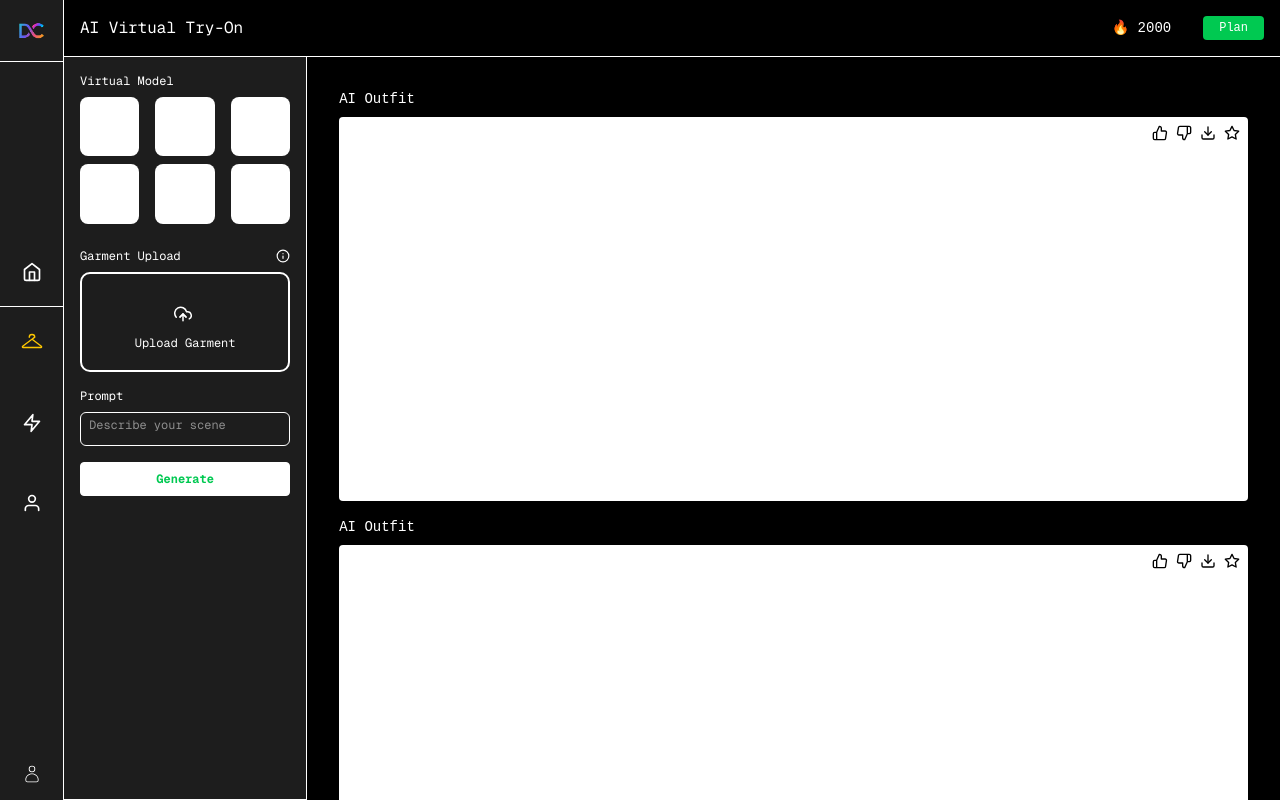
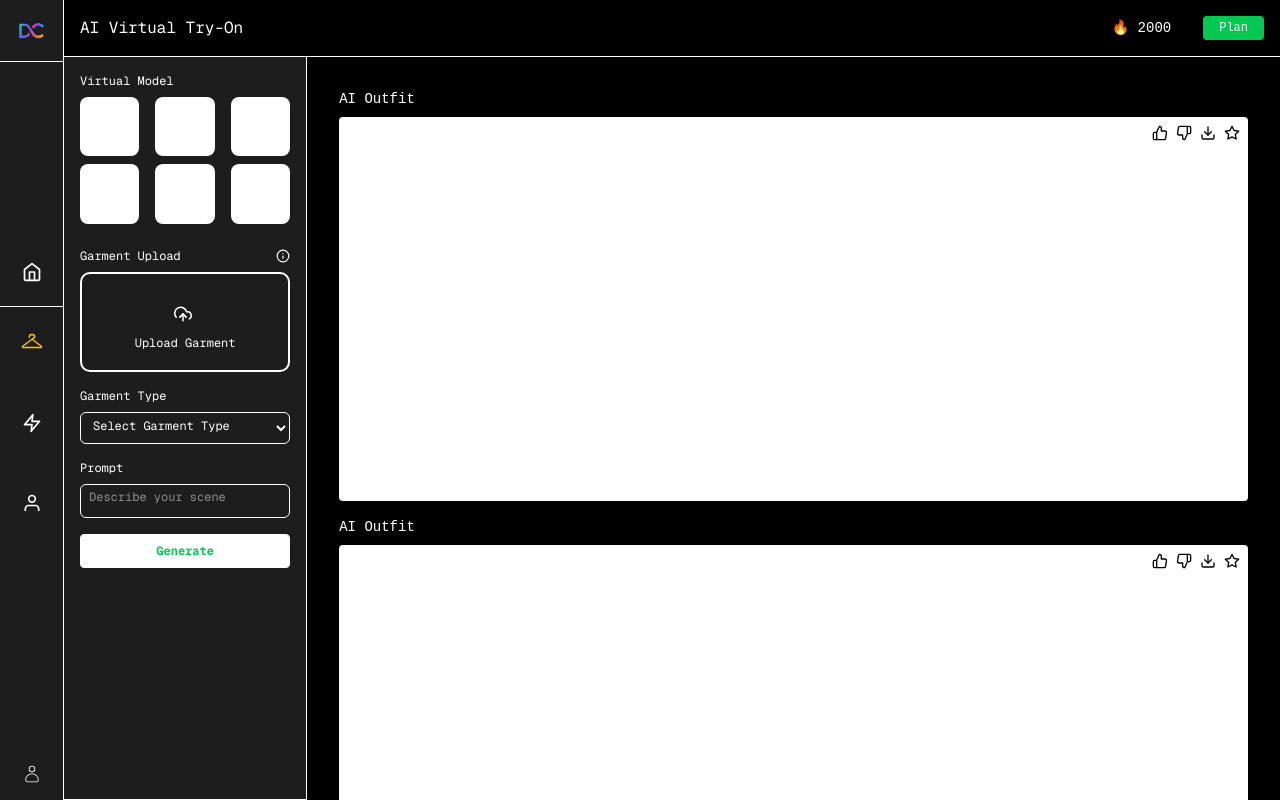
Before and after one commit to ShraddhaSharma24/dcversewebsite, a Next.js app: page /AITryOn in a window 1280 px wide. Built offline with nearby package versions, Linux system fonts and the light colour scheme.

Commit message:
feat: added the dropdown menu

```diff
--- a/src/app/components/TryOnPanel.tsx
+++ b/src/app/components/TryOnPanel.tsx
@@ -8,6 +8,7 @@ export default function TryOnPanel() {
   const [prompt, setPrompt] = useState("");
   const [uploadedFile, setUploadedFile] = useState<File | null>(null);
   const [previewUrl, setPreviewUrl] = useState<string | null>(null);
+  const [garmentType, setGarmentType] = useState("select");
 
   const handleFileChange = (e: React.ChangeEvent<HTMLInputElement>) => {
     const file = e.target.files?.[0];
@@ -83,6 +84,22 @@ export default function TryOnPanel() {
             </div>
           </div>
 
+          {/* Garment Type Dropdown */}
+          <div className="mb-4">
+            <p className="text-xs text-white mb-2">Garment Type</p>
+            <select
+              value={garmentType}
+              onChange={(e) => setGarmentType(e.target.value)}
+              className="w-full bg-[#1d1d1d] border border-white text-xs rounded-sm pb-2 pl-2 pt-1 text-white"
+            >
+              <option value="select">Select Garment Type</option>
+              <option value="top">Top</option>
+              <option value="bottom">Bottom</option>
+              <option value="full sleeves">Full Sleeves</option>
+              <option value="dress">Dress</option>
+            </select>
+          </div>
+
           {/* Prompt */}
           <p className="text-xs text-white mb-2">Prompt</p>
           <input
```
